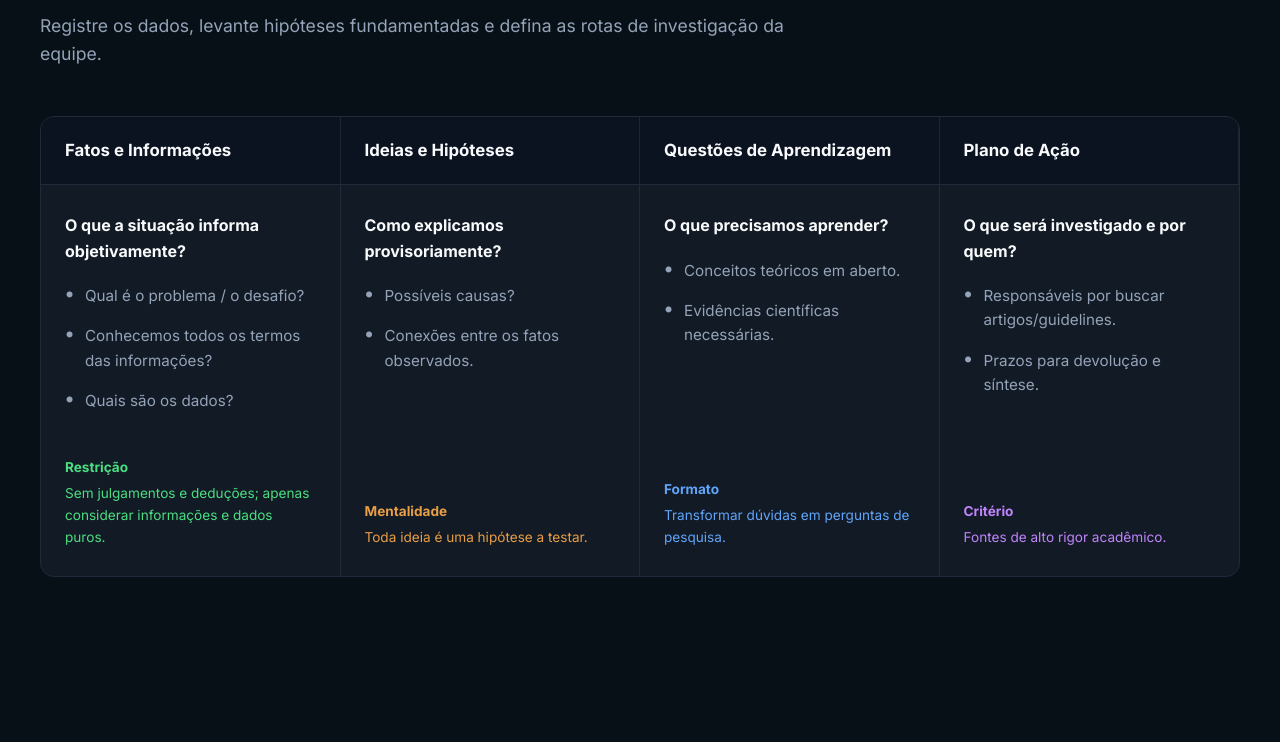
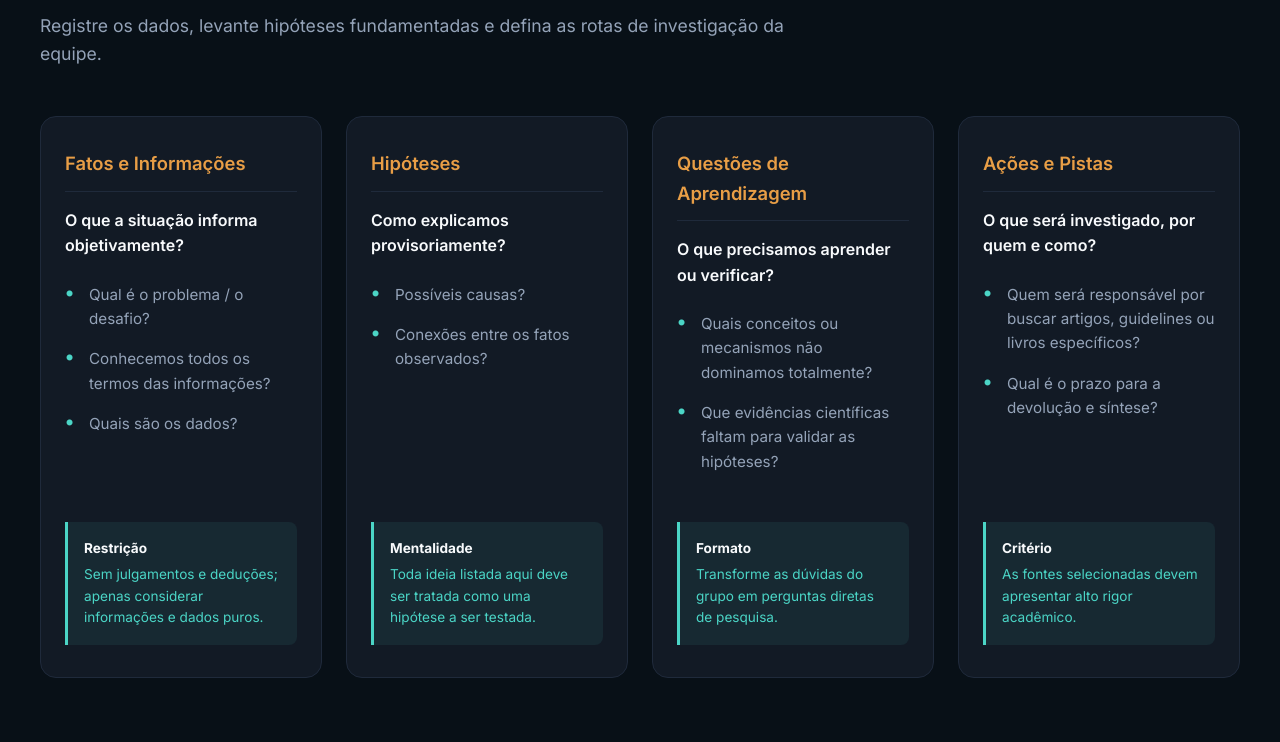
Before and after one commit to parenteseaberto-bit/quadro-de-aprendizagem-PBL, a plain HTML site: page index.html in a window 1280 px wide. Shown: the part 145-887 px from the top of the page. Before the commit the page ends 800 px from the top, so only its background shows below. Drawn offline with Linux system fonts and the light colour scheme.

Commit message:
Update index.html with new layout and styles
Refactor HTML structure and styles for better layout and readability.

```diff
--- a/index.html
+++ b/index.html
@@ -6,18 +6,15 @@
 <title>Quadro de Aprendizagem Expandido</title>
 <link href="https://fonts.googleapis.com/css2?family=Inter:wght@400;600;700&display=swap" rel="stylesheet">
 <style>
+    /* CSS reset and styling */
     :root {
         --bg-page: #081017;
         --bg-card: #121A25;
-        --header-bg: #0B1220;
         --border-color: #1F2A3B;
+        --accent-cyan: #4BD5C6;
+        --accent-orange: #E89E46;
         --text-main: #F8FAFC;
         --text-muted: #94A3B8;
-        --accent-cyan: #4BD5C6;
-        --color-green: #4ADE80;
-        --color-orange: #E89E46;
-        --color-blue: #60A5FA;
-        --color-purple: #C084FC;
     }
     body {
         background-color: var(--bg-page);
@@ -64,45 +61,43 @@
     .pbl-title span {
         color: var(--accent-cyan);
     }
-    .pbl-table {
+    .pbl-grid {
         display: grid;
         grid-template-columns: repeat(4, 1fr);
+        gap: 1.5rem;
+        margin-bottom: 2rem;
+    }
+    .pbl-card {
+        background: var(--bg-card);
         border: 1px solid var(--border-color);
-        border-radius: 14px;
-        overflow: hidden;
-        background: var(--bg-card);
+        border-radius: 16px;
+        padding: 2rem 1.5rem;
+        display: flex;
+        flex-direction: column;
+        transition: transform 0.2s ease, border-color 0.2s ease;
     }
-    .pbl-header-cell {
-        background: var(--header-bg);
-        color: var(--text-main);
-        font-size: 1.05rem;
-        font-weight: 700;
-        padding: 1.25rem 1.5rem;
-        border-right: 1px solid rgba(255,255,255,0.08);
+    .pbl-card:hover {
+        border-color: var(--accent-cyan);
+        transform: translateY(-2px);
+    }
+    .pbl-card-title {
+        color: var(--accent-orange);
+        font-size: 1.15rem;
+        font-weight: 600;
+        margin-bottom: 1rem;
+        padding-bottom: 0.75rem;
         border-bottom: 1px solid var(--border-color);
     }
-    .pbl-header-cell:last-child {
-        border-right: none;
-    }
-    .pbl-body-cell {
-        padding: 1.75rem 1.5rem;
-        border-right: 1px solid var(--border-color);
-        display: flex;
-        flex-direction: column;
-    }
-    .pbl-body-cell:last-child {
-        border-right: none;
-    }
     .pbl-card-subtitle {
-        font-weight: 700;
-        margin-bottom: 1.25rem;
+        font-weight: 600;
+        margin-bottom: 1.5rem;
         font-size: 1rem;
         color: var(--text-main);
     }
     .pbl-list {
         list-style: none;
         padding: 0;
-        margin: 0 0 1.75rem 0;
+        margin: 0 0 2rem 0;
         color: var(--text-muted);
         font-size: 0.95rem;
         flex-grow: 1;
@@ -110,31 +105,35 @@
     .pbl-list li {
         margin-bottom: 1rem;
         position: relative;
-        padding-left: 1.25rem;
+        padding-left: 1.5rem;
     }
     .pbl-list li::before {
         content: "•";
+        color: var(--accent-cyan);
         position: absolute;
         left: 0;
         font-weight: bold;
         font-size: 1.2rem;
         line-height: 1;
-        color: var(--text-muted);
     }
     .pbl-rule {
+        background: rgba(75, 213, 198, 0.08);
+        border-left: 3px solid var(--accent-cyan);
+        padding: 1rem;
         font-size: 0.85rem;
+        border-radius: 0 8px 8px 0;
+        color: var(--accent-cyan);
     }
     .pbl-rule strong {
         display: block;
         margin-bottom: 0.25rem;
+        color: var(--text-main);
     }
-    .pbl-rule.green { color: var(--color-green); }
-    .pbl-rule.orange { color: var(--color-orange); }
-    .pbl-rule.blue { color: var(--color-blue); }
-    .pbl-rule.purple { color: var(--color-purple); }
-    @media (max-width: 900px) {
-        .pbl-table { grid-template-columns: 1fr; }
-        .pbl-header-cell, .pbl-body-cell { border-right: none; }
+    @media (max-width: 1100px) {
+        .pbl-grid { grid-template-columns: repeat(2, 1fr); }
+    }
+    @media (max-width: 768px) {
+        .pbl-grid { grid-template-columns: 1fr; }
         .pbl-title { font-size: 2.2rem; }
     }
 </style>
@@ -143,55 +142,68 @@
 <div class="pbl-container">
     <div class="pbl-header">
         <div class="pbl-tag">Central de Decisões Pedagógicas</div>
-        <h1 class="pbl-title">Quadro de <span>Aprendizagem</span></h1>
+        <h1 class="pbl-title">Quadro de <span>Aprendizagem</span> | PBL</h1>
         <p style="color: var(--text-muted); font-size: 1.1rem; max-width: 800px;">
             Registre os dados, levante hipóteses fundamentadas e defina as rotas de investigação da equipe.
         </p>
     </div>
 
-    <div class="pbl-table">
-        <div class="pbl-header-cell">Fatos e Informações</div>
-        <div class="pbl-header-cell">Ideias e Hipóteses</div>
-        <div class="pbl-header-cell">Questões de Aprendizagem</div>
-        <div class="pbl-header-cell">Plano de Ação</div>
-
-        <div class="pbl-body-cell">
+    <div class="pbl-grid">
+        <div class="pbl-card">
+            <div class="pbl-card-title">Fatos e Informações</div>
             <div class="pbl-card-subtitle">O que a situação informa objetivamente?</div>
-            <ul class="pbl-list">
+            <ul class="pbl-list" contenteditable="true" data-key="fatos">
                 <li>Qual é o problema / o desafio?</li>
                 <li>Conhecemos todos os termos das informações?</li>
                 <li>Quais são os dados?</li>
             </ul>
-            <div class="pbl-rule green"><strong>Restrição</strong>Sem julgamentos e deduções; apenas considerar informações e dados puros.</div>
+            <div class="pbl-rule"><strong>Restrição</strong>Sem julgamentos e deduções; apenas considerar informações e dados puros.</div>
         </div>
 
-        <div class="pbl-body-cell">
+        <div class="pbl-card">
+            <div class="pbl-card-title">Hipóteses</div>
             <div class="pbl-card-subtitle">Como explicamos provisoriamente?</div>
-            <ul class="pbl-list">
+            <ul class="pbl-list" contenteditable="true" data-key="hipoteses">
                 <li>Possíveis causas?</li>
-                <li>Conexões entre os fatos observados.</li>
+                <li>Conexões entre os fatos observados?</li>
             </ul>
-            <div class="pbl-rule orange"><strong>Mentalidade</strong>Toda ideia é uma hipótese a testar.</div>
+            <div class="pbl-rule"><strong>Mentalidade</strong>Toda ideia listada aqui deve ser tratada como uma hipótese a ser testada.</div>
         </div>
 
-        <div class="pbl-body-cell">
-            <div class="pbl-card-subtitle">O que precisamos aprender?</div>
-            <ul class="pbl-list">
-                <li>Conceitos teóricos em aberto.</li>
-                <li>Evidências científicas necessárias.</li>
+        <div class="pbl-card">
+            <div class="pbl-card-title">Questões de Aprendizagem</div>
+            <div class="pbl-card-subtitle">O que precisamos aprender ou verificar?</div>
+            <ul class="pbl-list" contenteditable="true" data-key="questoes">
+                <li>Quais conceitos ou mecanismos não dominamos totalmente?</li>
+                <li>Que evidências científicas faltam para validar as hipóteses?</li>
             </ul>
-            <div class="pbl-rule blue"><strong>Formato</strong>Transformar dúvidas em perguntas de pesquisa.</div>
+            <div class="pbl-rule"><strong>Formato</strong>Transforme as dúvidas do grupo em perguntas diretas de pesquisa.</div>
         </div>
 
-        <div class="pbl-body-cell">
-            <div class="pbl-card-subtitle">O que será investigado e por quem?</div>
-            <ul class="pbl-list">
-                <li>Responsáveis por buscar artigos/guidelines.</li>
-                <li>Prazos para devolução e síntese.</li>
+        <div class="pbl-card">
+            <div class="pbl-card-title">Ações e Pistas</div>
+            <div class="pbl-card-subtitle">O que será investigado, por quem e como?</div>
+            <ul class="pbl-list" contenteditable="true" data-key="acoes">
+                <li>Quem será responsável por buscar artigos, guidelines ou livros específicos?</li>
+                <li>Qual é o prazo para a devolução e síntese?</li>
             </ul>
-            <div class="pbl-rule purple"><strong>Critério</strong>Fontes de alto rigor acadêmico.</div>
+            <div class="pbl-rule"><strong>Critério</strong>As fontes selecionadas devem apresentar alto rigor acadêmico.</div>
         </div>
     </div>
 </div>
+
+<script>
+    // Salva e recupera o conteúdo digitado nas listas editáveis (armazenamento local do navegador)
+    document.querySelectorAll('.pbl-list[contenteditable="true"]').forEach(function (list) {
+        var storageKey = 'pbl-quadro-' + list.getAttribute('data-key');
+        var saved = localStorage.getItem(storageKey);
+        if (saved !== null) {
+            list.innerHTML = saved;
+        }
+        list.addEventListener('input', function () {
+            localStorage.setItem(storageKey, list.innerHTML);
+        });
+    });
+</script>
 </body>
 </html>
```
